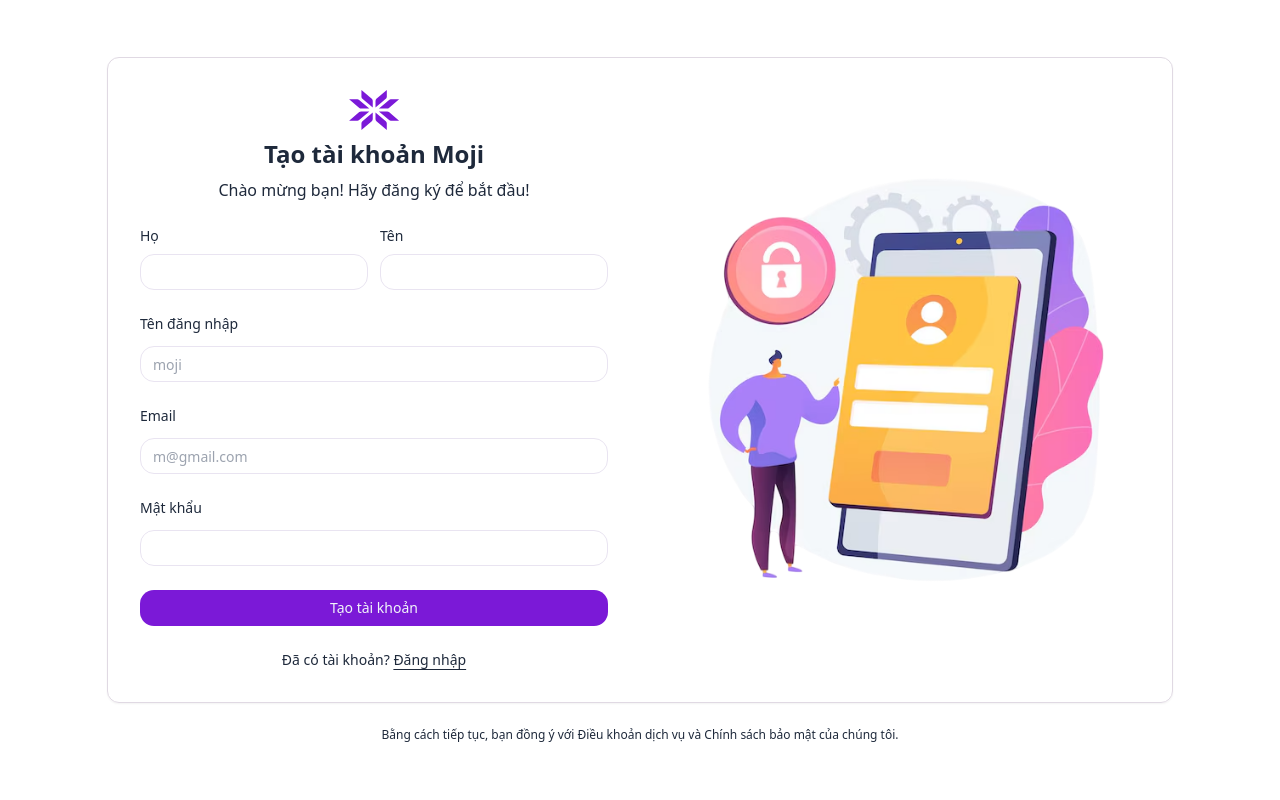
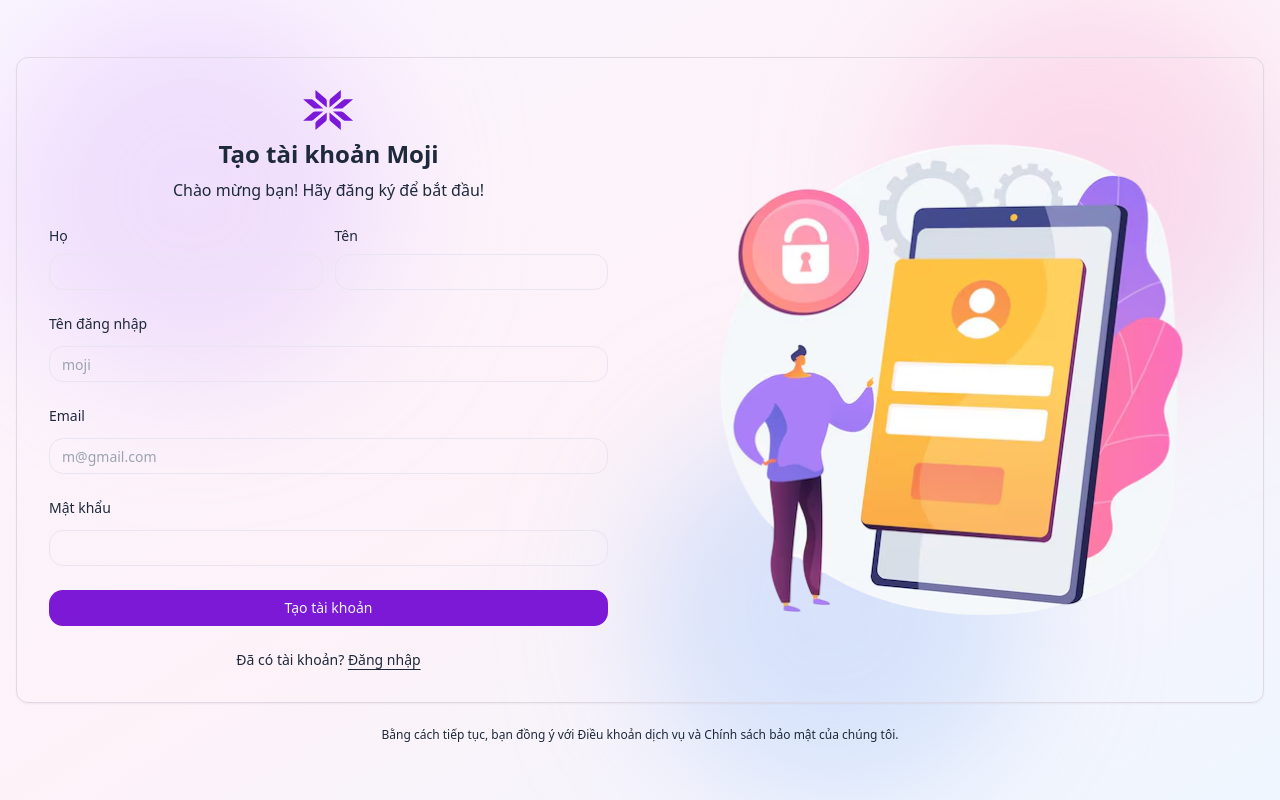
Before and after one commit to lephu240905/chichat-nhom14, a React (Vite) app in the folder frontend/: page /signup in a window 1280 px wide. Built offline with nearby package versions, Linux system fonts and the light colour scheme.

Commit message:
update singup

```diff
--- a/frontend/src/pages/SingUpPage.tsx
+++ b/frontend/src/pages/SingUpPage.tsx
@@ -1,11 +1,22 @@
 import { SignupForm } from "@/components/auth/signup-form";
 
 const SignUpPage = () => {
-    return (
-        <div className="min-h-screen flex items-center justify-center px-4 py-12">
-            <SignupForm />
-        </div>
-    );
+  return (
+    <div className="min-h-screen flex items-center justify-center px-4 py-12 relative overflow-hidden">
+      {/* Animated Background */}
+      <div className="absolute inset-0 bg-gradient-to-br from-purple-50 via-pink-50 to-blue-50 dark:from-gray-900 dark:via-purple-900 dark:to-gray-900">
+        {/* Animated gradient orbs */}
+        <div className="absolute top-0 left-0 w-96 h-96 bg-purple-300 rounded-full mix-blend-multiply filter blur-3xl opacity-30 animate-blob"></div>
+        <div className="absolute top-0 right-0 w-96 h-96 bg-pink-300 rounded-full mix-blend-multiply filter blur-3xl opacity-30 animate-blob animation-delay-2000"></div>
+        <div className="absolute bottom-0 left-1/2 w-96 h-96 bg-blue-300 rounded-full mix-blend-multiply filter blur-3xl opacity-30 animate-blob animation-delay-4000"></div>
+      </div>
+
+      {/* Content */}
+      <div className="relative z-10 w-full">
+        <SignupForm />
+      </div>
+    </div>
+  );
 };
 
 export default SignUpPage;
```
